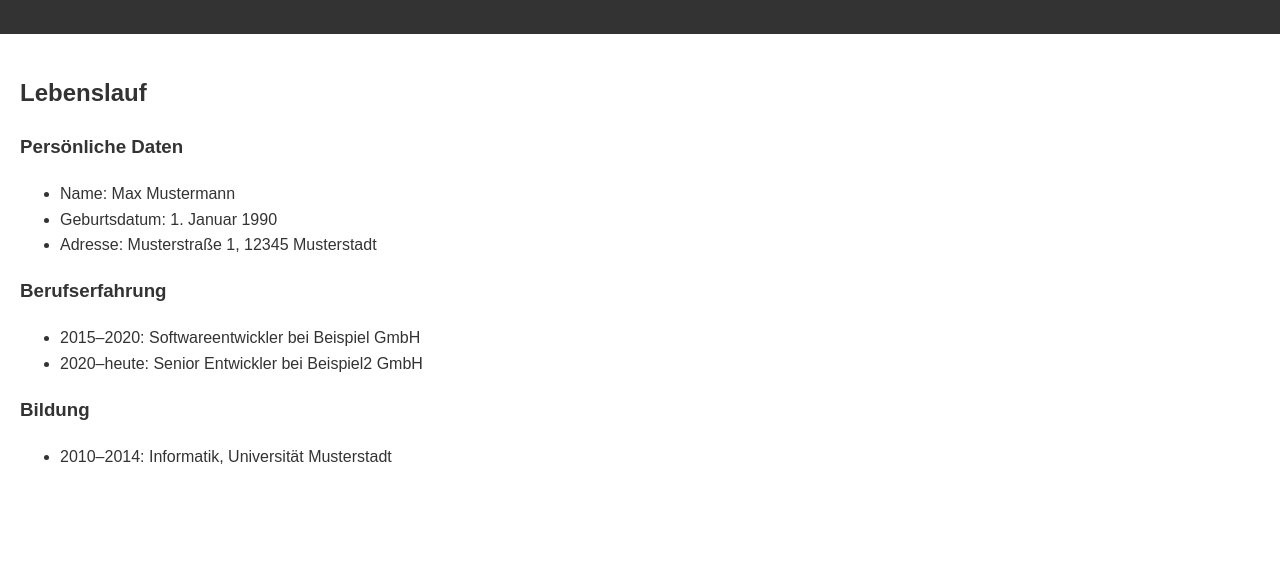
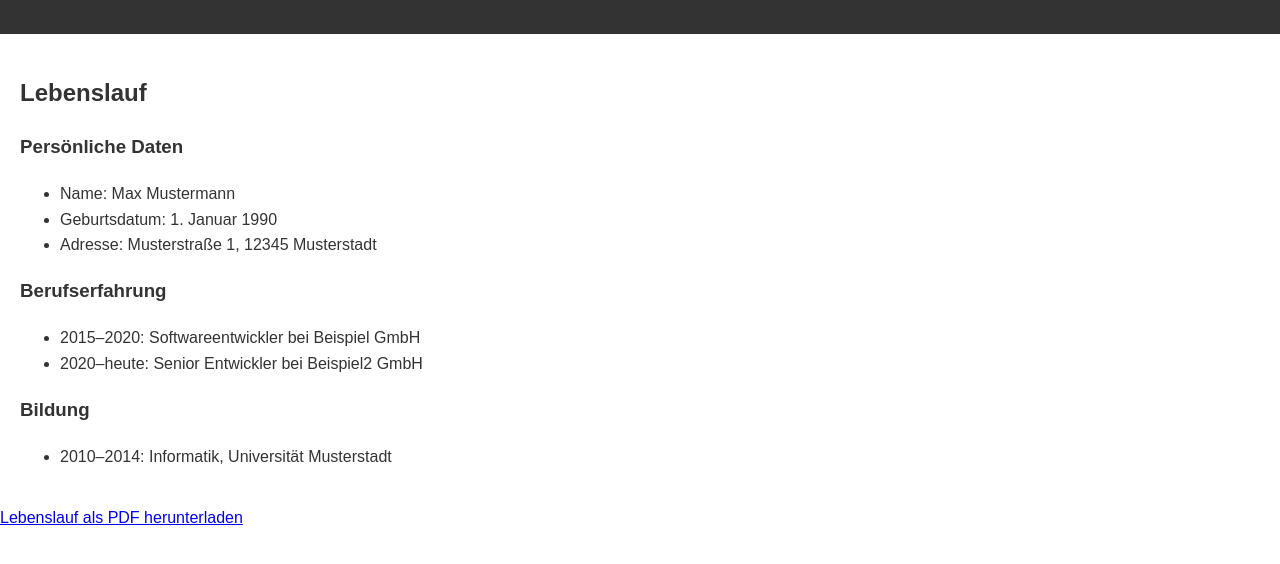
Before and after one commit to eike-radeisen/.github.io, a plain HTML site: page index.html in a window 1280 px wide. Shown: the part 92-656 px from the top of the page. Drawn offline with Linux system fonts and the light colour scheme.

Commit message:
Update index.html

```diff
--- a/index.html
+++ b/index.html
@@ -28,6 +28,6 @@
         <li>2010–2014: Informatik, Universität Musterstadt</li>
     </ul>
 </section>
-
+<a href="Eike_Radeisen_Lebenslauf.pdf" download>Lebenslauf als PDF herunterladen</a>
 </body>
 </html>
```
